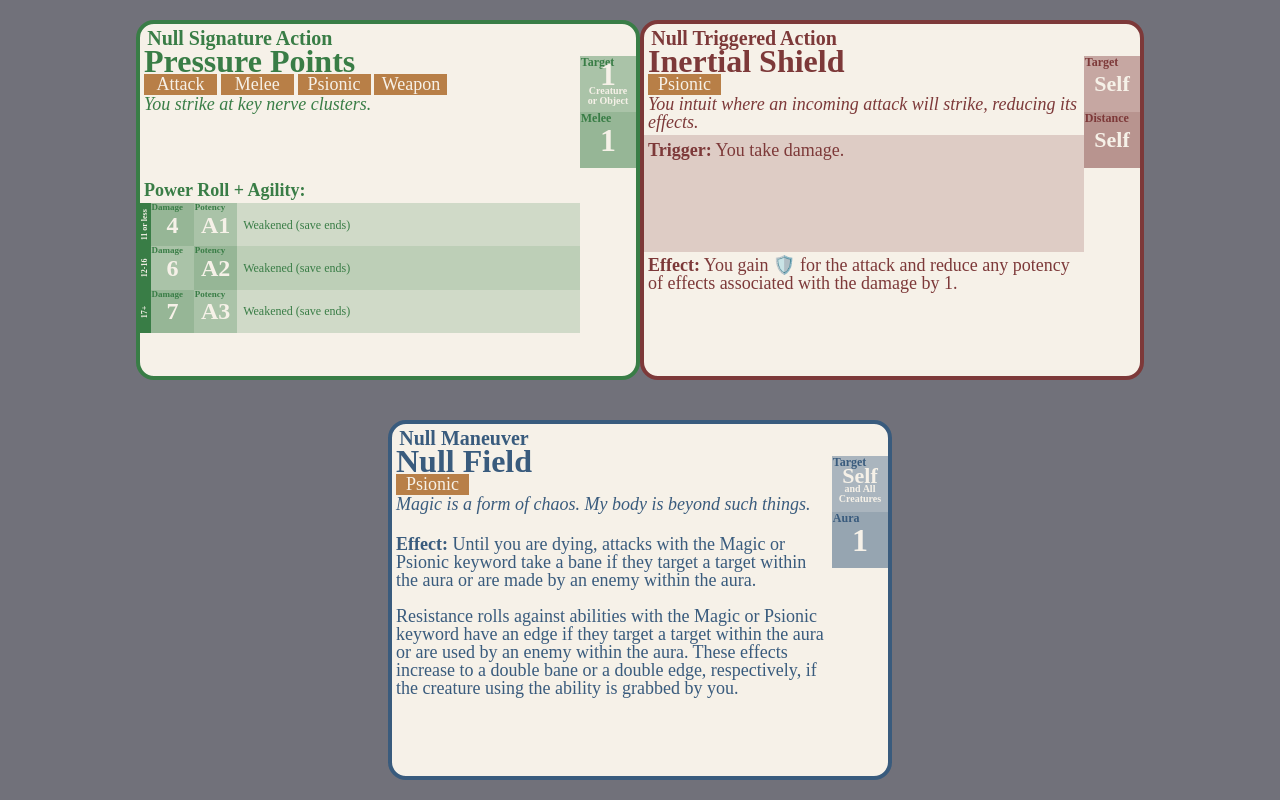
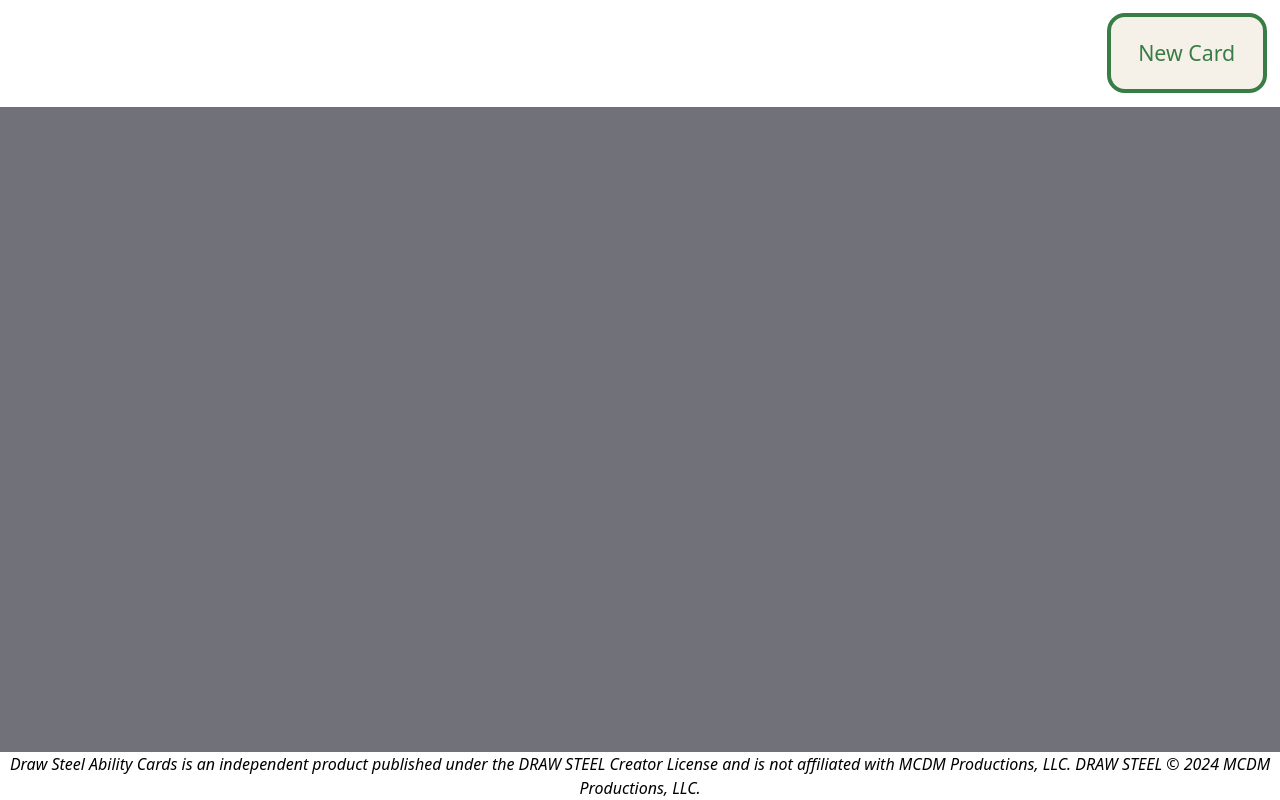
Before and after one commit to Cal-El/Draw-Steel-Ability-Cards, a React (Vite) app: page / in a window 1280 px wide. Built offline with nearby package versions, Linux system fonts and the light colour scheme; what tailwindcss-opentype would draw is missing.

Commit message:
Add support for YAML

```diff
--- a/package.json
+++ b/package.json
@@ -11,7 +11,8 @@
   },
   "dependencies": {
     "react": "^18.3.1",
-    "react-dom": "^18.3.1"
+    "react-dom": "^18.3.1",
+    "yaml": "^2.6.1"
   },
   "devDependencies": {
     "@eslint/js": "^9.13.0",
--- a/src/App.tsx
+++ b/src/App.tsx
@@ -1,61 +1,62 @@
 import { useState } from 'react'
 import './App.css'
 import AbilityCard from "./components/ability-card/ability-card.tsx";
+import {ability_card, actionTextColorStyle, cardbackColorStyle} from "./components/ability-card/ability-card-types.ts";
 
 function App() {
-  const [count, setCount] = useState(0)
-
-  return (
-    <>
-        <div className={"flex flex-wrap flex-row h-screen w-screen bg-zinc-500 items-center justify-center center"}>
-            <AbilityCard card={{
+  const dummyCard = {
       type: 'Action',
-                source: 'Null Signature',
-                title: 'Pressure Points',
+      source: 'Custom Heroic',
+      title: 'My Cool Ability',
       keywords: [
           'Attack',
-                    'Melee',
-                    'Psionic',
+          'Magic',
+          'Ranged',
           'Weapon',
       ],
-                flavour: 'You strike at key nerve clusters.',
+      flavour: 'Holy magic zap!',
       statements: [
           {
-                        characteristic: "Agility",
+              characteristic: 'Any Characteristic',
               t1: {
                   hasDamage: true,
                   damageType: 'Damage',
-                            damageValue: '4',
-                            hasGeneralEffect: false,
-                            generalEffect: '',
-                            hasPotency: true,
-                            potencyValue: 'A1',
-                            potencyEffect: 'Weakened (save ends)',
+                  damageValue: '2',
+                  hasGeneralEffect: true,
+                  generalEffect: 'Damage',
+                  hasPotency: false,
               },
               t2: {
                   hasDamage: true,
                   damageType: 'Damage',
-                            damageValue: '6',
-                            hasGeneralEffect: false,
-                            generalEffect: '',
-                            hasPotency: true,
-                            potencyValue: 'A2',
-                            potencyEffect: 'Weakened (save ends)',
+                  damageValue: '5',
+                  hasGeneralEffect: true,
+                  generalEffect: 'Damage',
+                  hasPotency: false,
               },
               t3: {
                   hasDamage: true,
                   damageType: 'Damage',
-                            damageValue: '7',
-                            hasGeneralEffect: false,
-                            generalEffect: '',
-                            hasPotency: true,
-                            potencyValue: 'A3',
-                            potencyEffect: 'Weakened (save ends)',
+                  damageValue: '6',
+                  hasGeneralEffect: true,
+                  generalEffect: 'Damage',
+                  hasPotency: false,
               },
           },
+          {
+              key: 'Effect',
+              value: 'Some effect.'
+          },
+          {
+              key: 'Spend HR',
+              value: 'Do something cool for each HR spent.'
+          },
       ],
-                hasCost: false,
-                cost: null,
+      hasCost: true,
+      cost: {
+          costName: 'HR',
+          costValue: 1,
+      },
       target: '1 Creature or Object',
       distance: [
           {
@@ -63,62 +64,28 @@ function App() {
               distanceValue: '1',
           },
       ],
-            }} />
-            <AbilityCard card={{
-                type: 'Triggered Action',
-                source: 'Null',
-                title: 'Inertial Shield',
-                keywords: [
-                    'Psionic',
-                ],
-                flavour: 'You intuit where an incoming attack will strike, reducing its effects.',
-                statements: [
-                    {
-                        key: "Trigger",
-                        value: "You take damage.",
-                    },
-                    {
-                        key: "Effect",
-                        value: "You gain 🛡️ for the attack and reduce any potency of effects associated with the damage by 1.",
-                    },
-                ],
-                hasCost: false,
-                cost: null,
-                target: 'Self',
-                distance: [
-                    {
-                        distanceHeader: 'Distance',
-                        distanceValue: 'Self',
-                    },
-                ],
-            }} />
-            <AbilityCard card={{
-                type: 'Maneuver',
-                source: 'Null',
-                title: 'Null Field',
-                keywords: [
-                    'Psionic',
-                ],
-                flavour: 'Magic is a form of chaos. My body is beyond such things.',
-                statements: [
-                    {
-                        key: "Effect",
-                        value: "Until you are dying, attacks with the Magic or Psionic keyword take a bane if they target a target within the aura or are made by an enemy within the aura. \n\n" +
-                            "Resistance rolls against abilities with the Magic or Psionic keyword have an edge if they target a target within the aura or are used by an enemy within the aura. These effects increase to a double bane or a double edge, respectively, if the creature using the ability is grabbed by you.",
-                    },
-                ],
-                hasCost: false,
-                cost: null,
-                target: 'Self and All Creatures',
-                distance: [
-                    {
-                        distanceHeader: 'Aura',
-                        distanceValue: '1',
-                    },
-                ],
-            }} />
+  };
+
+  let cList : ability_card[] = []
+
+  const [selectedCard, setSelectedCard] = useState(-1)
+  const [cardsList, setCardsList] = useState(cList)
+
+  return (
+    <div className={"flex flex-col h-screen"}>
+        <div className={`flex w-screen justify-end p-[10pt]`}>
+            <div role="button" onClick={() => {
+                setSelectedCard(cardsList.length + 1)
+                setCardsList([...cardsList, dummyCard])
+            }} className={`flex h-[60pt] w-[120pt] rounded-[13.5pt] border border-[3pt] ${cardbackColorStyle[`Action`]} justify-center items-center`}>
+                <div className={`text-[16pt] text-center ${actionTextColorStyle[`Action`]}`}>New Card</div>
             </div>
-    </>
+        </div>
+        <div className={"flex-auto flex flex-wrap flex-row w-screen bg-zinc-500 items-center justify-center center"}>
+            {cardsList.map((value, index) => <AbilityCard card={value} cardNum={index + 1} selectedCard={selectedCard} setSelectedCard={setSelectedCard}  />)}
+        </div>
+        <div className={`text-center italic`}>Draw Steel Ability Cards is an independent product published under the DRAW STEEL Creator License and is not affiliated with MCDM Productions, LLC. DRAW STEEL © 2024 MCDM Productions, LLC.</div>
+    </div>
   )
 }
 
--- a/src/components/ability-card/ability-card.tsx
+++ b/src/components/ability-card/ability-card.tsx
@@ -6,6 +6,7 @@ import {
     power_roll_statement, power_roll_tier, spacer_statement
 } from "./ability-card-types.ts";
 import {useState} from "react";
+import { parse as yamlParse, stringify as yamlStringify } from "yaml";
 
 
 function powerRollStatement(card: ability_card, powerRoll: power_roll_statement) {
@@ -200,9 +201,9 @@ function distanceBlock(card: ability_card, block: distance_block) {
     )
 }
 
-function cardContainer(card: ability_card, zoomIn: boolean) {
+function cardContainer(card: ability_card, selectionState: number) {
     return (
-        <div className={`cardContainer flex h-[270pt] w-[378pt] rounded-[13.5pt] border border-[3pt] ${cardbackColorStyle[card.type]} ${zoomIn ? 'scale-[1.2]' : 'scale-[1]'}`}>
+        <div className={`cardContainer flex h-[270pt] w-[378pt] rounded-[13.5pt] border border-[3pt] ${cardbackColorStyle[card.type]} ${selectionState > 0 ? 'scale-[1.2]' : selectionState < 0 ? 'scale-[0.8]' : 'scale-[1]'}`}>
             <div className={`w-[331.5pt]`}>
                 <div className={`flex`}>
                     <div className={`w-[3pt]`}></div>
@@ -255,8 +256,12 @@ function tryParseCardInputJson(s: string, setCardState: React.Dispatch<React.Set
     try {
         abilityCard = JSON.parse(s);
     } catch(e) {
-        setErrorMsg('invalid JSON');
-        return false;
+        try {
+            abilityCard = yamlParse(s) as ability_card
+        } catch (e2) {
+            setErrorMsg('invalid JSON');
+            return false;
+        }
     }
     const result = checkAbilityCard(abilityCard);
     setErrorMsg(result);
@@ -269,76 +274,88 @@ function tryParseCardInputJson(s: string, setCardState: React.Dispatch<React.Set
 }
 
 function checkAbilityCard(abilityCard: ability_card) : string {
-    if (abilityCard.type === undefined) {
+    if (abilityCard.type === undefined || abilityCard.type === null) {
         return 'missing [type: string; Action|Maneuver|Triggered Action|Free Triggered Action|Free Maneuver|Routine|Passive|Free Strike Action]'
     }
     if (abilityCard.type !== 'Action' && abilityCard.type !== 'Maneuver' && abilityCard.type !== 'Triggered Action' && abilityCard.type !== 'Free Triggered Action' && abilityCard.type !== 'Free Maneuver' && abilityCard.type !== 'Routine' && abilityCard.type !== 'Passive' && abilityCard.type !== 'Free Strike Action') {
         return 'invalid type entry [type: string; Action|Maneuver|Triggered Action|Free Triggered Action|Free Maneuver|Routine|Passive|Free Strike Action]'
     }
-    if (abilityCard.source === undefined) {
+    if (abilityCard.source === undefined || abilityCard.source === null) {
         return 'missing [source: string; such as "Core" or "Conduit Signature" or "Censor Heroic"]'
     }
-    if (abilityCard.title === undefined) {
+    if (abilityCard.title === undefined || abilityCard.title === null) {
         return 'missing [title: string; such as "Healing Grace"]'
     }
-    if (abilityCard.flavour === undefined) {
+    if (abilityCard.flavour === undefined || abilityCard.flavour === null) {
         return 'missing [flavour: string; such as "Healing Grace"]'
     }
-    if (abilityCard.keywords === undefined) {
+    if (abilityCard.keywords === undefined || abilityCard.keywords === null || abilityCard.keywords.map === undefined) {
         return 'missing [keywords: string[]; can be empty]'
     }
-    if (abilityCard.statements === undefined) {
+    if (abilityCard.statements === undefined || abilityCard.statements === null || abilityCard.statements.map === undefined) {
         return 'missing [statements: body_statement[]; can be empty]'
     }
-    if (abilityCard.hasCost === undefined) {
+    if (abilityCard.hasCost === undefined || abilityCard.hasCost === null) {
         return 'missing [hasCost: boolean]'
     }
-    if (abilityCard.target === undefined) {
+    if (abilityCard.target === undefined || abilityCard.target === null) {
         return 'missing [target: string; such as "1 creature or object"]'
     }
-    if (abilityCard.distance === undefined) {
+    if (abilityCard.distance === undefined || abilityCard.distance === null || abilityCard.distance.map === undefined) {
         return 'missing [distance: distance_block[]; can be empty]'
     }
     for (let i = 0; i < abilityCard.statements.length; i++) {
         if ((abilityCard.statements[i] as power_roll_statement).characteristic !== undefined) {
-            if ((abilityCard.statements[i] as power_roll_statement).t1 === undefined) {
+            if ((abilityCard.statements[i] as power_roll_statement).t1 === undefined || (abilityCard.statements[i] as power_roll_statement).t1 === null) {
                 return `missing [power_roll_statement.t1: power_roll_tier] from entry [${i}]`
             }
-            if ((abilityCard.statements[i] as power_roll_statement).t2 === undefined) {
+            if ((abilityCard.statements[i] as power_roll_statement).t2 === undefined || (abilityCard.statements[i] as power_roll_statement).t2 === null) {
                 return `missing [power_roll_statement.t2: power_roll_tier] from entry [${i}]`
             }
-            if ((abilityCard.statements[i] as power_roll_statement).t3 === undefined) {
+            if ((abilityCard.statements[i] as power_roll_statement).t3 === undefined || (abilityCard.statements[i] as power_roll_statement).t3 === null) {
                 return `missing [power_roll_statement.t3: power_roll_tier] from entry [${i}]`
             }
         }
     }
     for (let i = 0; i < abilityCard.distance.length; i++) {
-        if (abilityCard.distance[i].distanceHeader === undefined) {
+        if (abilityCard.distance[i].distanceHeader === undefined || abilityCard.distance[i].distanceHeader === null) {
             return `missing [distance.distanceHeader: string] from entry [${i}]`
         }
-        if (abilityCard.distance[i].distanceValue === undefined) {
+        if (abilityCard.distance[i].distanceValue === undefined || abilityCard.distance[i].distanceValue === null) {
             return `missing [distance.distanceValue: string] from entry [${i}]`
         }
     }
     return ''
 }
 
-export default function AbilityCard({card}: {card: ability_card}) {
-    const [zoomIn, setZoomIn] = useState(false);
+export default function AbilityCard({card, cardNum, selectedCard, setSelectedCard}: {card: ability_card, cardNum: number, selectedCard: number, setSelectedCard: React.Dispatch<React.SetStateAction<number>>}) {
     const [isValidInput, setIsValidInput] = useState(false);
     const [cardState, setCardState] = useState(card);
-    const [inputBoxValue, setInputBoxValue] = useState(JSON.stringify(card, null, 2));
+    const [inputBoxValue, setInputBoxValue] = useState(yamlStringify(card, null, 2));
     const [errorMsg, setErrorMsg] = useState('');
 
+    let selectedCardState = (selectedCard===cardNum ? 1 : selectedCard===-1 ? 0 : -1)
+
     return (
-        <div className={`flex justify-center items-center`}>
-            <div role="button" onClick={() => {
-                setZoomIn(!zoomIn)
-            }} className={`flex-none flex justify-center items-center ${zoomIn ? 'h-[324pt] w-[453.6pt]' : 'h-[270pt] w-[378pt]'}`}>
-                {cardContainer(cardState, zoomIn)}
+        <div className={`flex flex-wrap justify-center items-center ${selectedCardState > 0 ? 'w-screen' : ''}`} key={cardNum}>
+            <div className={`flex flex-col`}>
+                <div role="button" onClick={() => {
+                    if (selectedCardState > 0) {
+                        setSelectedCard(-1)
+                    } else {
+                        setSelectedCard(cardNum)
+                    }
+                }} className={`flex-none flex justify-center items-center ${selectedCardState > 0 ? 'h-[324pt] w-[453.6pt]' : selectedCardState < 0 ? 'h-[216pt] w-[302.4pt]' : 'h-[270pt] w-[378pt]'}`}>
+                    {cardContainer(cardState, selectedCardState)}
+                </div>
+                {selectedCardState > 0 ? (<div role='button' onClick={() => {
+                    // remove card
+                }} className={`flex h-[40pt] w-[453.6pt] rounded-[13.5pt] border border-[3pt] ${cardbackColorStyle[`Triggered Action`]} justify-center items-center`}>
+                    <div className={`text-[16pt] text-center ${actionTextColorStyle[`Triggered Action`]} font-bold`}>Remove Card</div>
+                </div>) : (<></>)}
             </div>
-            {zoomIn ? (<div className={`flex-none h-[504pt] w-[378pt]`}>
-            <textarea id="message" rows="32"
+            {selectedCardState > 0 ? (<div className={`flex-none h-[504pt] w-[378pt]`}>
+            <textarea id="message" rows="30"
                       value={inputBoxValue}
                       onInput={e => setIsValidInput(tryParseCardInputJson(e.target.value, setCardState, setInputBoxValue, setErrorMsg))}
                       className={`block p-2.5 w-full text-sm text-gray-900 bg-gray-50 rounded-lg ${isValidInput ? 'caret-regal-blue' : 'caret-triggered-action'}`}
```
Also changed, not shown: src/components/ability-card/ability-card-types.ts (+6 -6 lines), 1 other file (tests, documents, lock files or other folders). Lines whose indentation alone changed are shown as unchanged.
